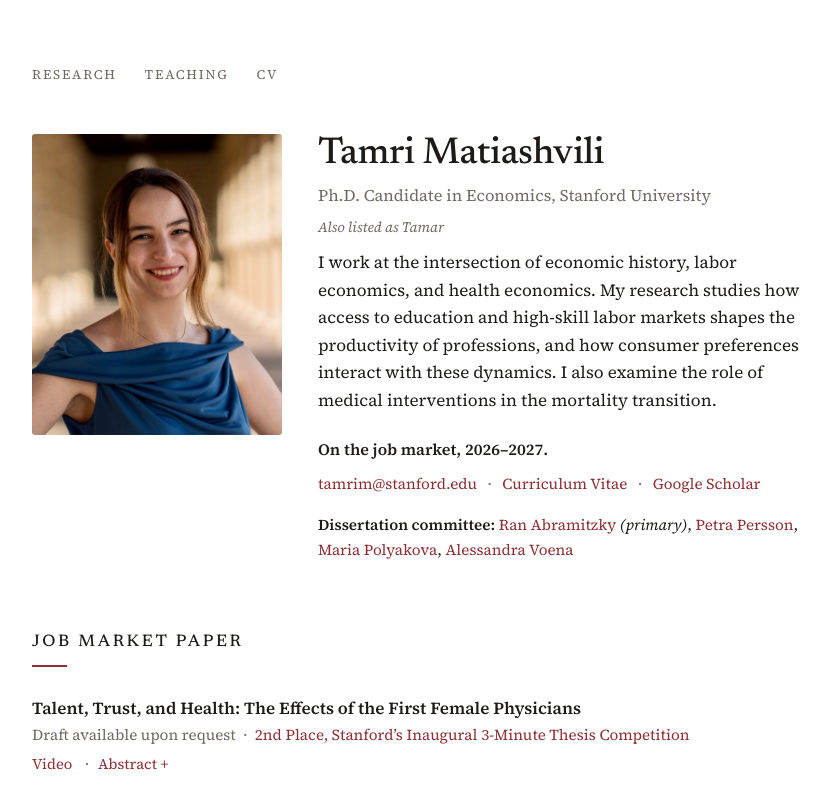
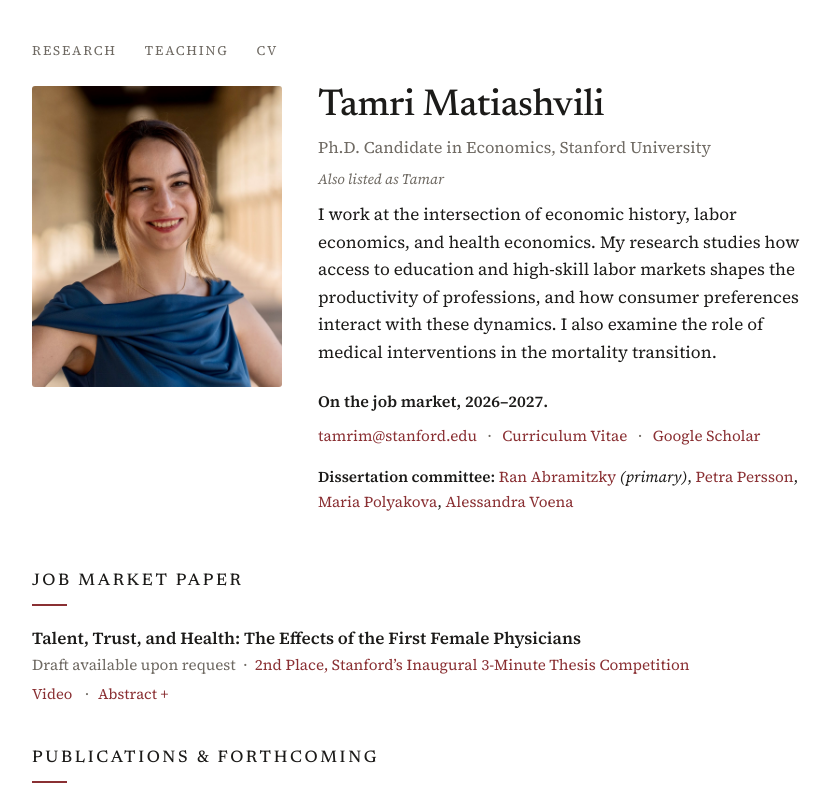
Before and after one commit to tamrim/tamrim.github.io, a plain HTML site: page index.html in a window 1280 px wide. Shown: the top 800 px of the page, without its empty margins (220-1051 px from the left). Drawn offline with Linux system fonts and the light colour scheme.

Commit message:
Update index.html

```diff
--- a/index.html
+++ b/index.html
@@ -18,7 +18,7 @@
   :root {
     --ink: #1c1b19;
     --muted: #6f6a63;
-    --accent: #8a3033;        /* deep madder red — links */
+    --accent: #8a3033;
     --accent-dark: #5f1f22;
     --rule: #e5e1da;
     --paper: #ffffff;
@@ -45,7 +45,7 @@
   .page {
     max-width: 840px;
     margin: 0 auto;
-    padding: 4rem 2rem 4.5rem;
+    padding: 2.5rem 2rem 4.5rem;
   }
 
   a {
@@ -57,11 +57,10 @@
   a:hover, a:focus-visible { border-bottom-color: var(--accent); }
   a:focus-visible { outline: 2px solid var(--accent); outline-offset: 2px; }
 
-  /* ---------- top nav ---------- */
   nav {
     display: flex;
     gap: 1.75rem;
-    margin-bottom: 3rem;
+    margin-bottom: 1.5rem;
     font-size: 0.82rem;
     letter-spacing: 0.14em;
     text-transform: uppercase;
@@ -69,12 +68,11 @@
   nav a { color: var(--muted); }
   nav a:hover { color: var(--accent); border-bottom-color: var(--accent); }
 
-  /* ---------- header ---------- */
   header {
     display: flex;
     gap: 2.25rem;
     align-items: flex-start;
-    margin-bottom: 1.5rem;
+    margin-bottom: 1rem;
   }
   .intro { flex: 1; }
 
@@ -127,14 +125,13 @@
     margin-top: 0.5rem;
   }
 
-  /* ---------- sections ---------- */
   h2 {
     font-family: "Newsreader", Georgia, serif;
     font-weight: 500;
     font-size: 1.05rem;
     letter-spacing: 0.16em;
     text-transform: uppercase;
-    margin: 3.2rem 0 0.4rem;
+    margin: 2.4rem 0 0.4rem;
   }
   h2::after {
     content: "";
@@ -150,8 +147,7 @@
     margin: 0.9rem 0 0;
   }
 
-  /* ---------- papers ---------- */
-  .paper { margin-top: 1.9rem; }
+  .paper { margin-top: 1.3rem; }
   .paper-title {
     font-weight: 600;
     font-size: 1.06rem;
@@ -177,7 +173,6 @@
     margin: 0 0.55rem;
   }
 
-  /* ---------- abstracts ---------- */
   details { display: inline; }
   details summary {
     display: inline;
@@ -202,7 +197,6 @@
     hyphens: auto;
   }
 
-  /* ---------- teaching ---------- */
   .teaching-item { margin-top: 1.4rem; }
   .teaching-item p { margin: 0; }
   .teaching-item ul {
@@ -267,7 +261,7 @@
 
     <article class="paper">
       <p class="paper-title">Talent, Trust, and Health: The Effects of the First Female Physicians</p>
-      <!-- When the JMP pdf is uploaded, wrap the title: <a href="files/Matiashvili_JMP.pdf" target="_blank" rel="noopener">...</a> -->
+
       <p class="venue">Draft available upon request &nbsp;·&nbsp; <span class="award"><a href="https://news.stanford.edu/stories/2025/04/inaugural-three-minute-thesis-competition-winners" target="_blank" rel="noopener">2nd Place, Stanford&rsquo;s Inaugural 3-Minute Thesis Competition</a></span></p>
       <div class="paper-links">
         <a href="https://www.youtube.com/watch?v=c8GEpWd3g_8" target="_blank" rel="noopener">Video</a>
@@ -390,7 +384,6 @@
     &copy; 2026 Tamri Matiashvili
   </footer>
 
-
 </div>
 </body>
 </html>
```
